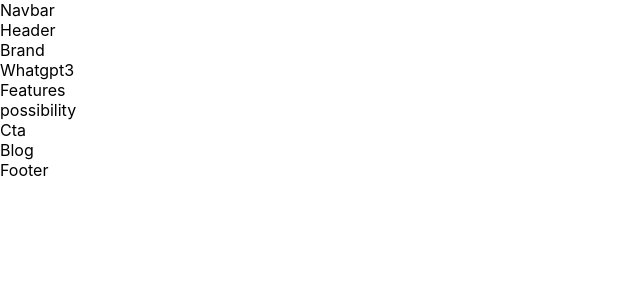
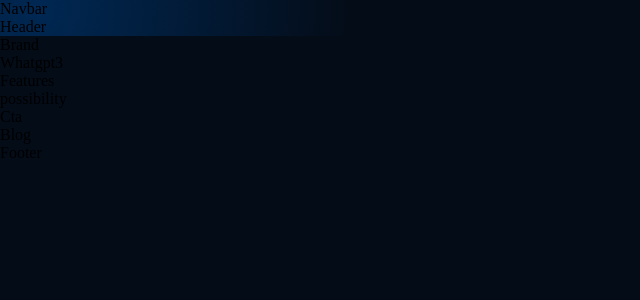
Before and after one commit to shaunvan119/gpt3-landing-page, a React (Create React App) app: page / in a window 1280 px wide. Shown: the top 300 px of the page, without its empty margins (0-640 px from the left). Built offline with nearby package versions, Linux system fonts and the light colour scheme.

Commit message:
navbar gradent

```diff
--- /dev/null
+++ b/src/App.css
@@ -0,0 +1,37 @@
+* {
+    box-sizing: border-box;
+    padding: 0;
+    margin: 0;
+    scroll-behavior: smooth;
+}
+
+body {
+    background: var(--color-bg);
+}
+
+a {
+    color: unset;
+}
+
+.gradient__bg {
+  background:-moz-radial-gradient(circle at 3% 25%, rgba(0, 40, 83, 1) 0%, rgba(4, 12, 24, 1) 25%);
+
+  /* safari 5.1+,chrome 10+ */
+  background:-webkit-radial-gradient(circle at 3% 25%, rgba(0, 40, 83, 1) 0%, rgba(4, 12, 24, 1) 25%);
+
+  /* opera 11.10+ */
+  background:-o-radial-gradient(circle at 3% 25%, rgba(0, 40, 83, 1) 0%, rgba(4, 12, 24, 1) 25%);
+
+  /* ie 10+ */
+  background:-ms-radial-gradient(circle at 3% 25%, rgba(0, 40, 83, 1) 0%, rgba(4, 12, 24, 1) 25%);
+
+  /* global 92%+ browsers support */
+  background:radial-gradient(circle at 3% 25%, rgba(0, 40, 83, 1) 0%, rgba(4, 12, 24, 1) 25%);
+}
+
+.gradient__text {
+  background: var(--gradient-text);
+  background-clip: text;
+  -webkit-background-clip: text;
+  -webkit-text-fill-color: transparent;
+}
--- a/src/App.js
+++ b/src/App.js
@@ -9,6 +9,7 @@
 import Header from "./containers/header/Header";
 import Possibility from "./containers/possibility/Possibility";
 import Whatgpt3 from "./containers/whatGPT3/Whatgpt3";
+import './App.css'
 
 
 
--- a/src/index.css
+++ b/src/index.css
@@ -1,13 +1,14 @@
-body {
-  margin: 0;
-  font-family: -apple-system, BlinkMacSystemFont, 'Segoe UI', 'Roboto', 'Oxygen',
-    'Ubuntu', 'Cantarell', 'Fira Sans', 'Droid Sans', 'Helvetica Neue',
-    sans-serif;
-  -webkit-font-smoothing: antialiased;
-  -moz-osx-font-smoothing: grayscale;
+@import url('https://fonts.googleapis.com/css2?family=Manrope:wght@200;300;400;500;600;700;800&display=swap');
+
+:root {
+  --font-family: 'Manrope', sans-serif;
+
+  --gradient-text: linear-gradient(89.97deg, #AE67FA 1.84%, #F49867 102.67%);
+  --gradient-bar: linear-gradient(103.22deg, #AE67FA -13.86%, #F49867 99.55%);
+
+  --color-bg: #040C18;
+  --color-footer : #031B34;
+  --color-blog: #042c54;
+  --color-text: #81AFDD;
+  --color-subtext: #FF8A71;
 }
-
-code {
-  font-family: source-code-pro, Menlo, Monaco, Consolas, 'Courier New',
-    monospace;
-}
```
